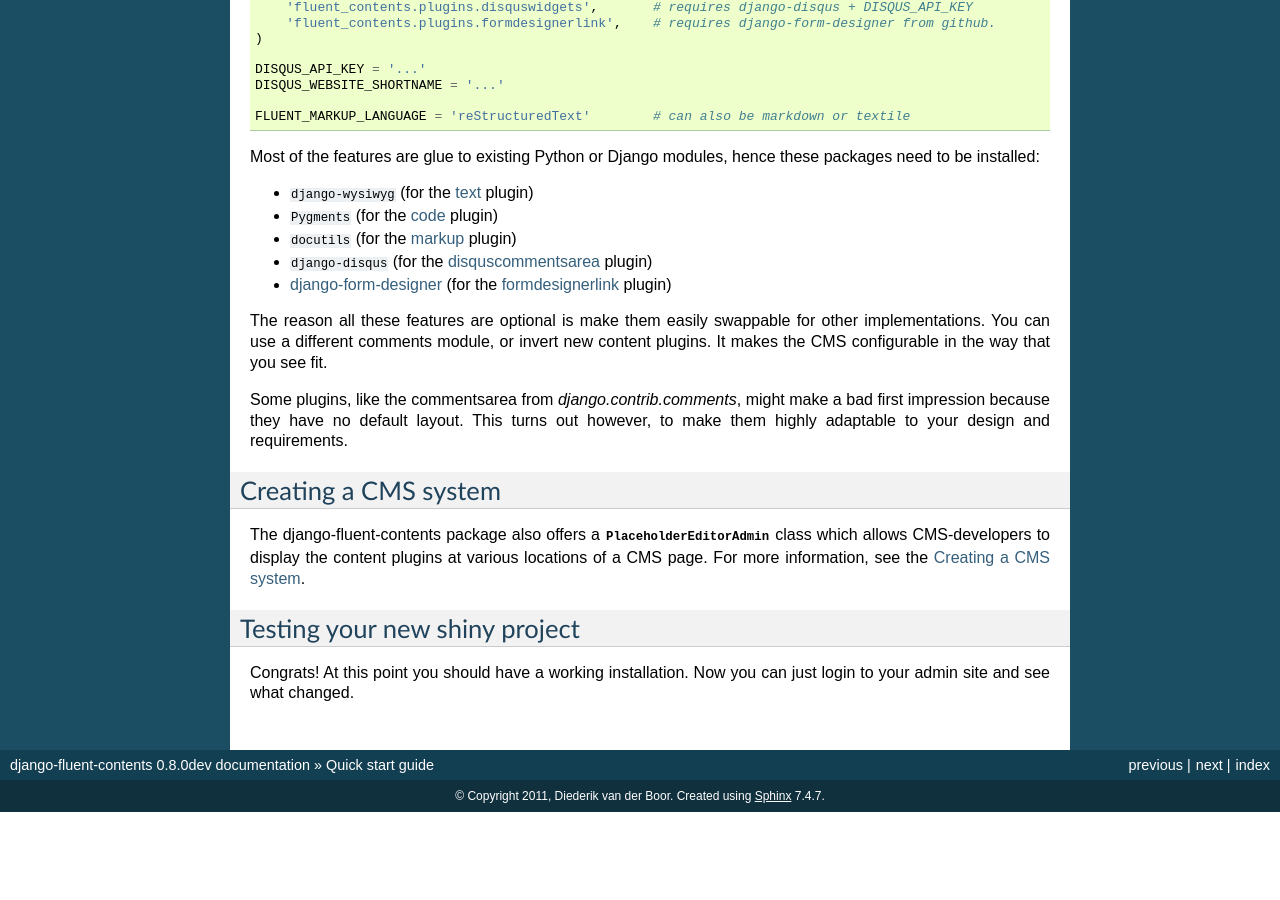
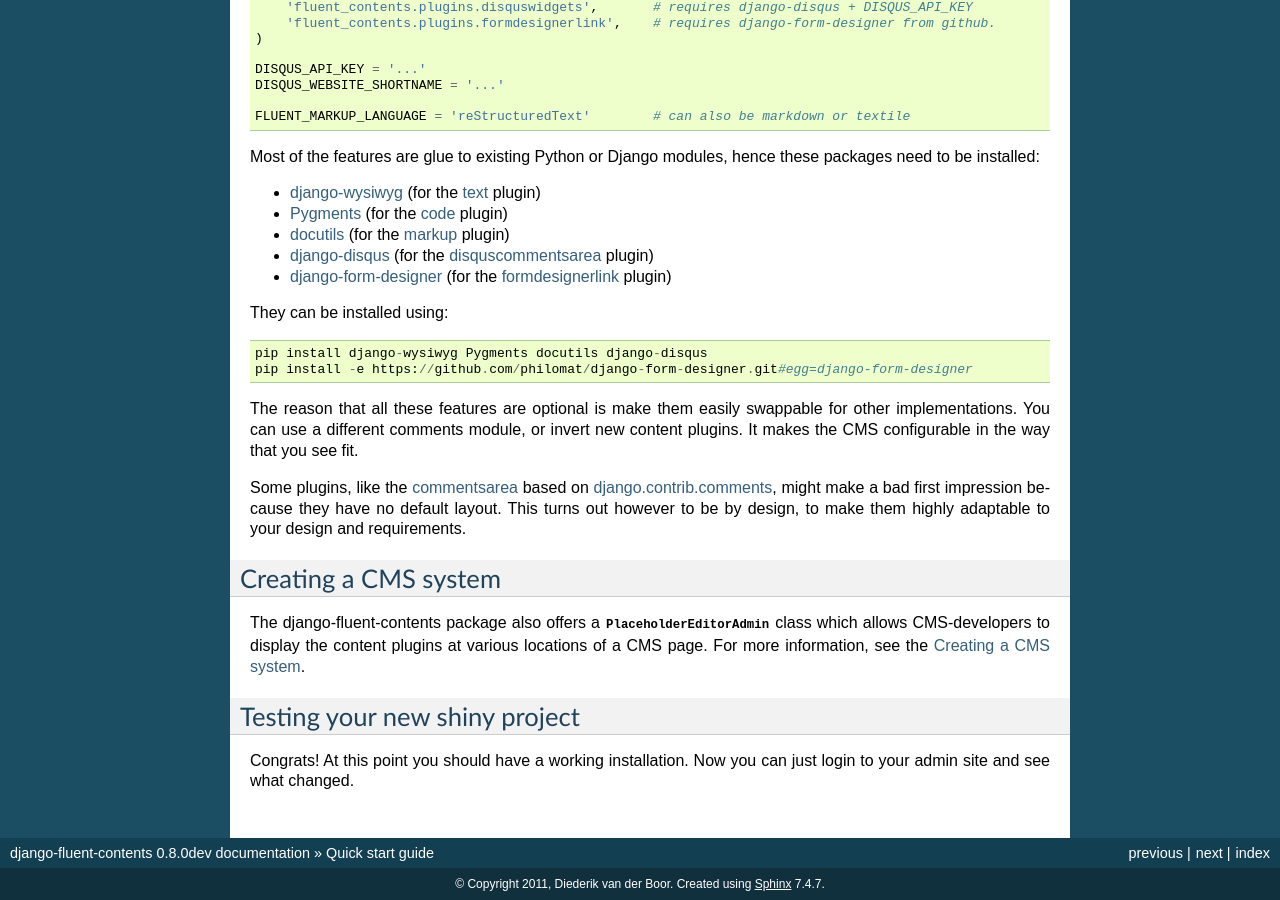
Before and after one commit to django-fluent/django-fluent-contents, a Sphinx documentation site: the page built from docs/quickstart.rst, in a window 1280 px wide and 900 px high, scrolled down 3537 px. Built offline with Sphinx 7.4.7, drawn with Linux system fonts in a browser that asks for light colours; pages that are not in the unit, such as notebooks, are missing from menus; before the commit the page ends 4349 px from its top, so only the background shows below that.

Commit message:
docs: add links to modules

```diff
--- a/docs/index.rst
+++ b/docs/index.rst
@@ -75,7 +75,7 @@
 
 * Frontend editing support
 * Global / shared placeholders
-* Gracefully handle errors when removing plugins (currently causes errors in *django-polymorphic* / *django.contrib.contenttypes*)
+* Gracefully handle errors when removing plugins (currently causes errors in django-polymorphic_ / `django.contrib.contenttypes`_)
 * Bridging other plugin systems, like Django CMS
 * Inline support (e.g. building a linklist plugin).
 
@@ -85,3 +85,7 @@
 * :ref:`genindex`
 * :ref:`modindex`
 * :ref:`search`
+
+
+.. _django-polymorphic: https://github.com/chrisglass/django_polymorphic
+.. _django.contrib.contenttypes: https://docs.djangoproject.com/en/dev/ref/contrib/contenttypes/
--- a/docs/quickstart.rst
+++ b/docs/quickstart.rst
@@ -6,7 +6,7 @@
 Installing django-fluent-contents
 ---------------------------------
 
-The base installation of django-fluent-contents requires Django version 1.3 or higher and `django-polymorphic` 0.2 or higher.
+The base installation of django-fluent-contents requires Django version 1.3 or higher and django-polymorphic_ 0.2 or higher.
 
 The package can be installed with the following commands::
 
@@ -168,19 +168,24 @@
 Most of the features are glue to existing Python or Django modules,
 hence these packages need to be installed:
 
-* ``django-wysiwyg`` (for the :ref:`text <text>` plugin)
-* ``Pygments`` (for the :ref:`code <code>` plugin)
-* ``docutils`` (for the :ref:`markup <markup>` plugin)
-* ``django-disqus`` (for the :ref:`disquscommentsarea <disquscommentsarea>` plugin)
-* `django-form-designer <http://github.com/philomat/django-form-designer>`_ (for the :ref:`formdesignerlink <formdesignerlink>` plugin)
+* django-wysiwyg_ (for the :ref:`text <text>` plugin)
+* Pygments_ (for the :ref:`code <code>` plugin)
+* docutils_ (for the :ref:`markup <markup>` plugin)
+* django-disqus_ (for the :ref:`disquscommentsarea <disquscommentsarea>` plugin)
+* `django-form-designer`_ (for the :ref:`formdesignerlink <formdesignerlink>` plugin)
 
-The reason all these features are optional is make them easily swappable for other implementations.
+They can be installed using::
+
+    pip install django-wysiwyg Pygments docutils django-disqus
+    pip install -e https://github.com/philomat/django-form-designer.git#egg=django-form-designer
+
+The reason that all these features are optional is make them easily swappable for other implementations.
 You can use a different comments module, or invert new content plugins.
 It makes the CMS configurable in the way that you see fit.
 
-Some plugins, like the commentsarea from `django.contrib.comments`, might make a bad first impression
-because they have no default layout. This turns out however, to make them highly adaptable
-to your design and requirements.
+Some plugins, like the :ref:`commentsarea <commentsarea>` based on `django.contrib.comments`_,
+might make a bad first impression because they have no default layout.
+This turns out however to be by design, to make them highly adaptable to your design and requirements.
 
 
 Creating a CMS system
@@ -195,3 +200,12 @@
 
 Congrats! At this point you should have a working installation.
 Now you can just login to your admin site and see what changed.
+
+
+.. _docutils: http://docutils.sourceforge.net/
+.. _django.contrib.comments: https://docs.djangoproject.com/en/dev/ref/contrib/comments/
+.. _django-disqus: https://github.com/arthurk/django-disqus
+.. _django-form-designer: https://github.com/philomat/django-form-designer
+.. _django-polymorphic: https://github.com/chrisglass/django_polymorphic
+.. _django-wysiwyg: https://github.com/pydanny/django-wysiwyg/
+.. _Pygments: http://pygments.org/
```
Also changed, not shown: docs/plugins/code.rst (+6 -3 lines), docs/cms.rst (line endings or trailing spaces).
